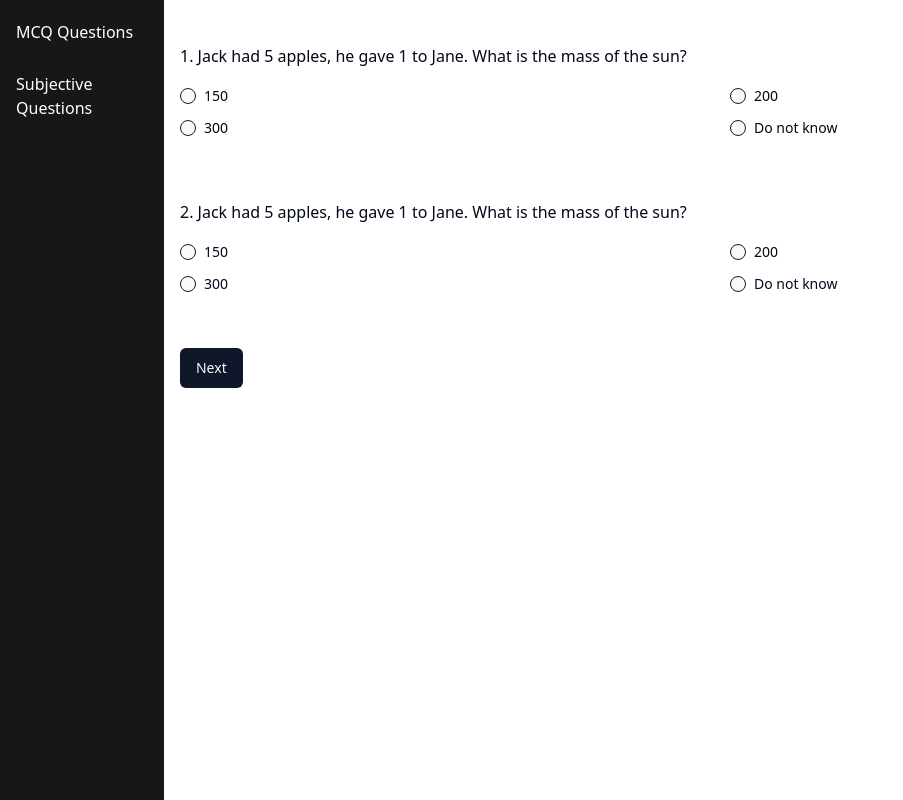
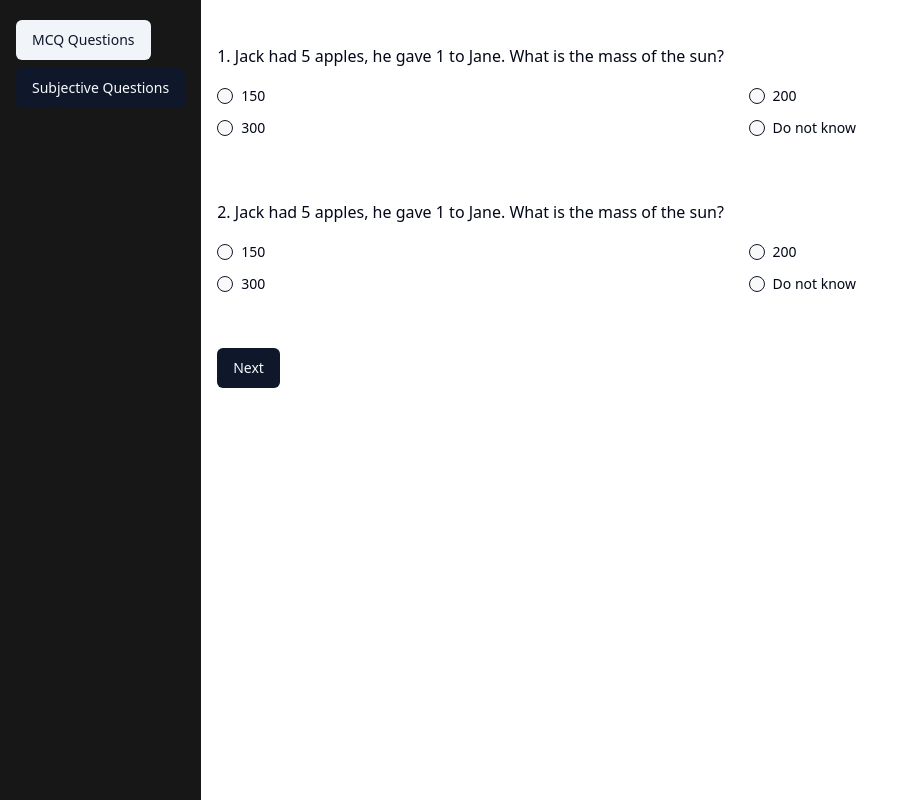
Before and after one commit to n-pall/hiring, a React (Vite) app: page / in a window 1280 px wide. Shown: the whole page, without its empty margins (0-903 px from the left). Built offline with nearby package versions, Linux system fonts and the light colour scheme.

Commit message:
add dynamic tabs

```diff
--- a/src/components/SideBar.tsx
+++ b/src/components/SideBar.tsx
@@ -1,20 +1,34 @@
+import { Button } from './ui/button'
 import { Typography } from './ui/typography'
+import tabsConfig from '@/fixture/tabs.json'
 
-const SideBar = () => {
+type Tabs = {
+  id: string
+  text: string
+}
+
+type Props = {
+  currentStepIndex: number
+  goTo: (index: number) => void
+}
+
+const tabs = tabsConfig.tabs as Tabs[]
+
+const SideBar: React.FC<Props> = ({ currentStepIndex, goTo }) => {
   return (
-    <div className="absolute left-0 md:relative md:top-0 md:left-0 h-lvh">
+    <div className="absolute left-0 md:relative h-lvh w-fit">
       <nav className="py-5 px-4  bg-neutral-900 h-full ">
         <ul className="flex justify-center gap-2 md:flex-col">
-          <li className="flex flex-col items-start font-medium">
-            <Typography variant="normal" shade="white">
-              MCQ Questions
-            </Typography>
-          </li>
-          <li className="flex flex-col items-start font-medium">
-            <Typography variant="normal" shade="white">
-              Subjective Questions
-            </Typography>
-          </li>
+          {tabs.map((tab, i) => (
+            <li className="flex flex-col items-start font-medium" key={tab.id}>
+              <Button
+                variant={currentStepIndex === i ? 'secondary' : 'default'}
+                onClick={() => goTo(i)}
+              >
+                {tab.text}
+              </Button>
+            </li>
+          ))}
         </ul>
       </nav>
     </div>
--- /dev/null
+++ b/src/fixture/tabs.json
@@ -0,0 +1,6 @@
+{
+  "tabs": [
+    { "id": "123", "text": "MCQ Questions" },
+    { "id": "789", "text": "Subjective Questions" }
+  ]
+}
--- a/src/layout/MainLayout.tsx
+++ b/src/layout/MainLayout.tsx
@@ -1,18 +1,12 @@
 import React, { ReactNode } from 'react'
 import { Outlet } from 'react-router-dom'
-import SideBar from '@/components/SideBar'
 
 type MainLayoutProps = {
   children?: ReactNode
 }
 
 const MainLayout: React.FC<MainLayoutProps> = ({ children }) => {
-  return (
-    <div className="flex flex-row">
-      <SideBar />
-      <div className="px-4 w-full">{children || <Outlet />}</div>
-    </div>
-  )
+  return <div>{children || <Outlet />}</div>
 }
 
 export default MainLayout
--- a/src/pages/Home.tsx
+++ b/src/pages/Home.tsx
@@ -4,6 +4,7 @@ import questions from '@/fixture/questions.json'
 import { useMultiStepForm } from '../hooks/useMultiStepForm'
 import { Button } from '@/components/ui/button'
 import SubjectiveQuestions from '@/components/SubjectiveQuestions'
+import SideBar from '@/components/SideBar'
 
 type Choice = {
   id: string
@@ -78,11 +79,16 @@ const Home = () => {
   }
 
   return (
-    <div>
-      <div>{getCurrentStep()}</div>
-      <div className="flex flex-row gap-5 py-3">
-        {!isFirstStep && <Button onClick={previousStep}>Back</Button>}
-        <Button onClick={handleNext}>{isLastStep ? 'Submit' : 'Next'}</Button>
+    <div className="flex flex-row">
+      <div>
+        <SideBar currentStepIndex={currentStepIndex} goTo={goTo} />
+      </div>
+      <div className="px-4 w-full">
+        <div>{getCurrentStep()}</div>
+        <div className="flex flex-row gap-5 py-3">
+          {!isFirstStep && <Button onClick={previousStep}>Back</Button>}
+          <Button onClick={handleNext}>{isLastStep ? 'Submit' : 'Next'}</Button>
+        </div>
       </div>
     </div>
   )
```
